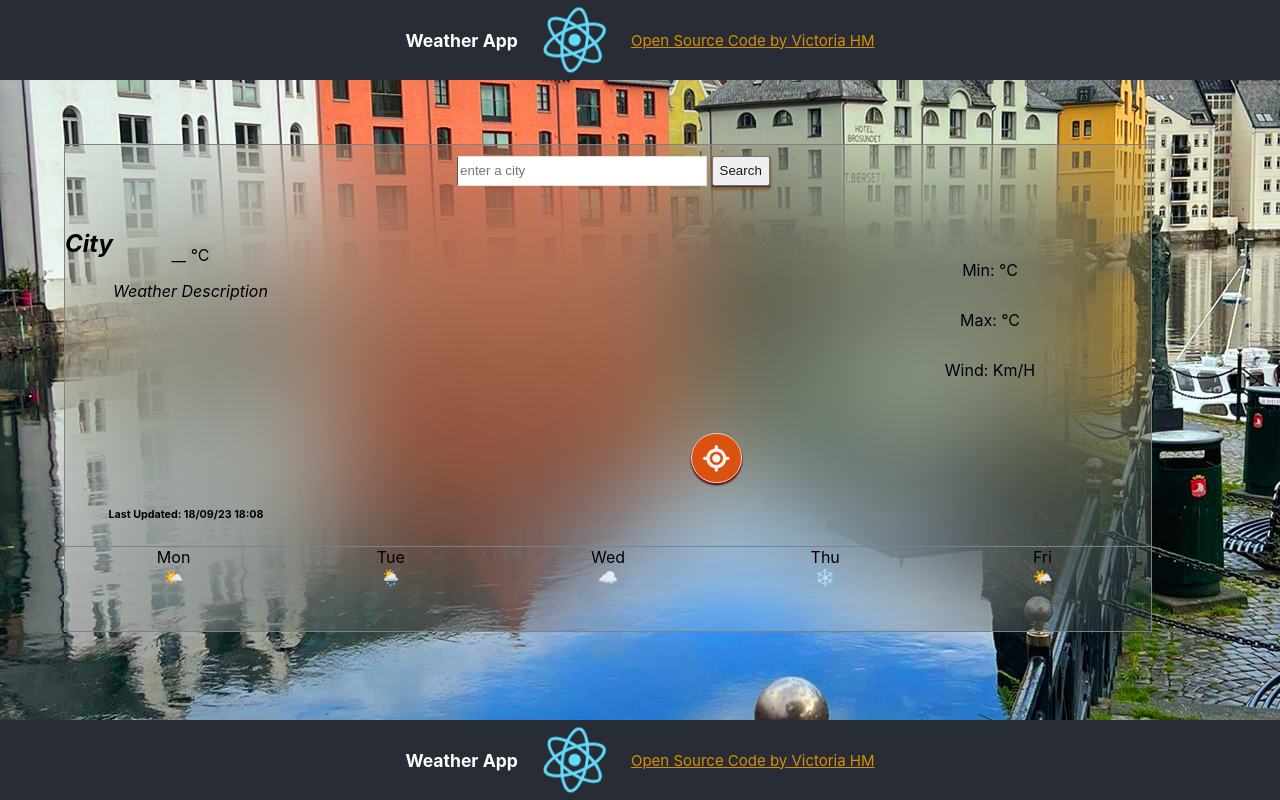
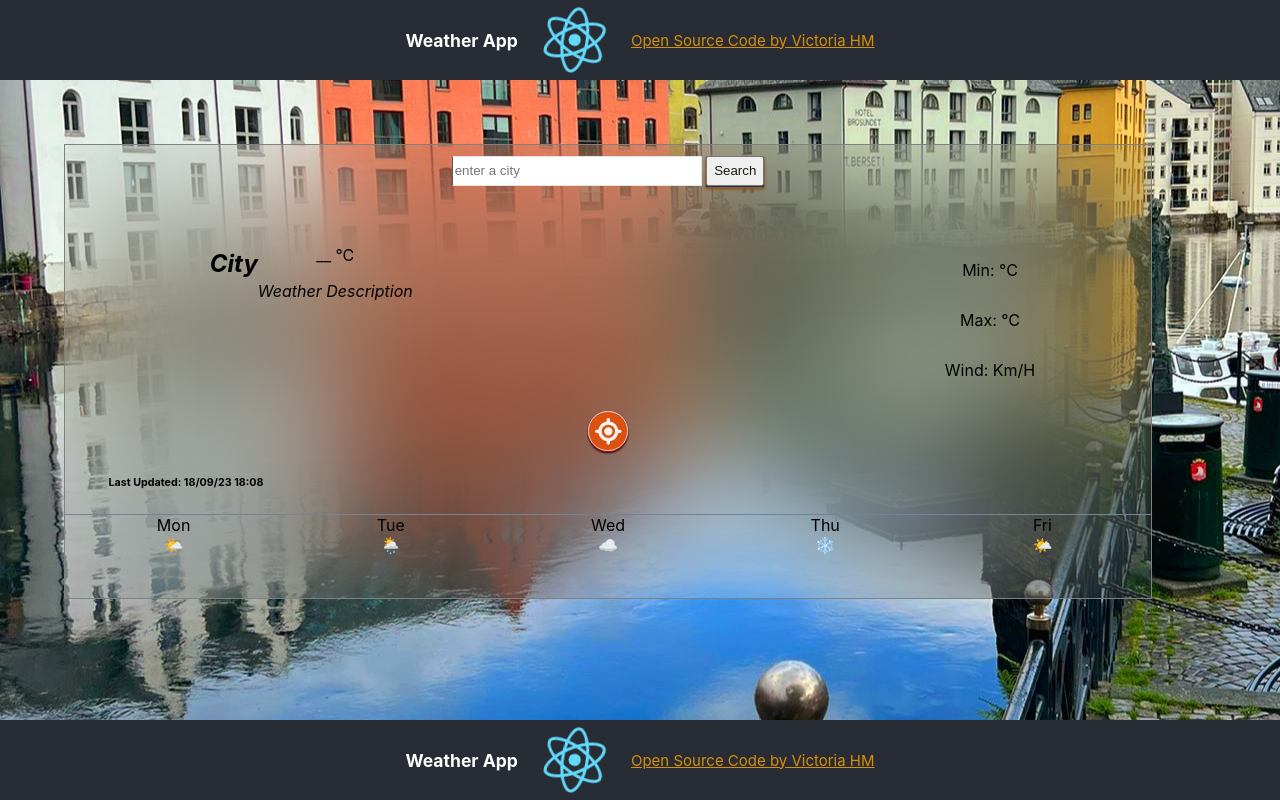
Before and after one commit to hewittmv/my-weather-react-app, a React (Create React App) app: page / in a window 1280 px wide. Built offline with nearby package versions, Linux system fonts and the light colour scheme.

Commit message:
reduce padding on myLocation button

```diff
--- a/src/App.css
+++ b/src/App.css
@@ -58,11 +58,8 @@ button {
   background-color: #db5110;
   border-radius: 50%;
   box-shadow: 0px 1px 1px #ca1010, 0px 2px 2px #060100;
-  padding: 1%;
+  padding: 0.5%;
   cursor: pointer;
-  display: inline-flex;
-  margin-left: 20%;
-  margin-top: 2%;
 }
 
 li {
@@ -80,8 +77,6 @@ h6 {
 }
 .form {
   margin-top: 1%;
-  margin-left: 1%;
-  display: inline-block;
 }
 .text-input {
   width: 250px;
@@ -94,6 +89,7 @@ h6 {
   color: #1a1a14;
   box-shadow: 0 1px 1px #163772, 0 2px 2px #c96508, 0 3px 3px #784606;
 }
+
 .weather-grid {
   margin-top: 4%;
   display: grid;
@@ -102,13 +98,14 @@ h6 {
 }
 .box-1 {
   display: flex;
+  text-align: center;
 }
 .box-2 {
   line-height: 50px;
 }
 h2 {
   padding: 0;
-  margin: 0;
+  margin-left: 20%;
 }
 .forecast-grid {
   margin-top: 1%;
--- a/src/App.js
+++ b/src/App.js
@@ -21,6 +21,7 @@ function App() {
       </header>
 
       <div className="city-weather">
+        <div className="search-buttons">
           <Search />
           <button>
             <FontAwesomeIcon
@@ -29,6 +30,7 @@ function App() {
               style={{ color: "#f5f2f0" }}
             />
           </button>
+        </div>
         <h6>Last Updated: 18/09/23 18:08 </h6>
 
         <div className="forecast-grid">
```
Lines whose indentation alone changed are shown as unchanged.
